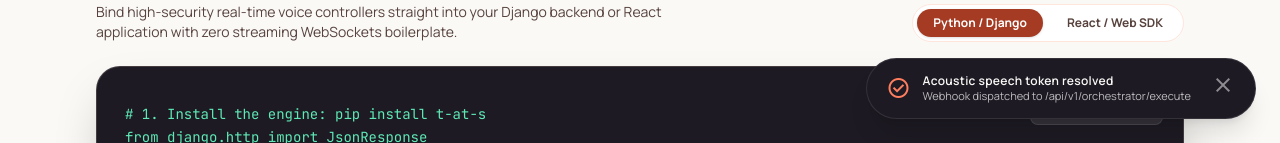
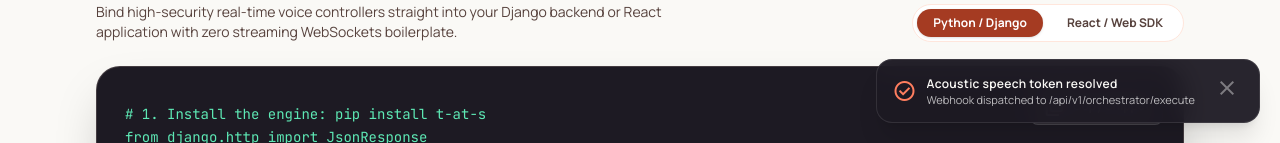
Before and after one commit to hellot12345678/T-AT-S, a React (Vite) app in the folder frontend/: page / in a window 1280 px wide. Both pictures are taken after a click on the button "#1". Shown: the part 1262-1405 px from the top of the page. Built offline with nearby package versions, Linux system fonts and the light colour scheme; no server answers.

Commit message:
Cap toast popups to latest 5 with compact queue management during rapid bulk actions

```diff
--- a/frontend/src/App.tsx
+++ b/frontend/src/App.tsx
@@ -46,12 +46,18 @@ export default function App() {
   const [activeAppId, setActiveAppId] = useState<string>(() => localStorage.getItem('tats_active_app_id') || '');
   const [toasts, setToasts] = useState<ToastMessage[]>([]);
 
+  const MAX_TOASTS = 5;
+
   const addToast = (title: string, description?: string, type: 'success' | 'info' | 'warning' = 'success') => {
     const id = `toast_${Date.now()}_${Math.random().toString(36).substring(2, 5)}`;
-    setToasts((prev) => [...prev, { id, title, description, type }]);
+    setToasts((prev) => {
+      // Keep strictly the latest (MAX_TOASTS - 1) before appending the new toast so count never exceeds 5
+      const trimmed = prev.length >= MAX_TOASTS ? prev.slice(prev.length - (MAX_TOASTS - 1)) : prev;
+      return [...trimmed, { id, title, description, type }];
+    });
     setTimeout(() => {
       setToasts((prev) => prev.filter((t) => t.id !== id));
-    }, 4200);
+    }, 3600);
   };
 
   const dismissToast = (id: string) => {
--- a/frontend/src/components/Toast.tsx
+++ b/frontend/src/components/Toast.tsx
@@ -7,33 +7,46 @@ interface ToastProps {
 }
 
 export const ToastContainer: React.FC<ToastProps> = ({ toasts, onDismiss }) => {
-  if (toasts.length === 0) return null;
+  // Enforce strictly max 5 toasts visible simultaneously
+  const visibleToasts = toasts.slice(-5);
+  if (visibleToasts.length === 0) return null;
 
   return (
-    <div className="fixed bottom-6 right-6 z-50 flex flex-col gap-2 pointer-events-none">
-      {toasts.map((toast) => (
+    <div className="fixed bottom-5 right-5 z-50 flex flex-col items-end gap-2 pointer-events-none max-w-sm sm:max-w-md w-full px-3 sm:px-0">
+      {visibleToasts.map((toast) => (
         <div
           key={toast.id}
-          className="pointer-events-auto flex items-center gap-3 px-5 py-3.5 rounded-full bg-[#1D1A23] text-[#FAF9F6] shadow-xl border border-white/10 transition-all transform animate-in fade-in slide-in-from-bottom-3 duration-200"
+          className="pointer-events-auto flex items-center justify-between gap-3 px-4 py-3 rounded-2xl bg-[#1D1A23]/95 backdrop-blur-md text-[#FAF9F6] shadow-xl border border-white/10 transition-all transform animate-in fade-in slide-in-from-bottom-2 duration-150 w-auto max-w-full"
         >
-          <span className="material-symbols-outlined text-[20px] text-[#FF7E5F]">
+          <div className="flex items-center gap-2.5 min-w-0">
+            <span
+              className={`material-symbols-outlined text-[19px] shrink-0 ${
+                toast.type === 'warning'
+                  ? 'text-[#FFAE33]'
+                  : toast.type === 'info'
+                  ? 'text-[#00C2FF]'
+                  : 'text-[#FF7E5F]'
+              }`}
+            >
               {toast.type === 'warning' ? 'warning' : toast.type === 'info' ? 'info' : 'check_circle'}
             </span>
-          <div className="flex flex-col">
-            <span className="text-xs font-semibold tracking-wide font-['Manrope'] leading-tight">
+            <div className="flex flex-col min-w-0">
+              <span className="text-xs font-semibold tracking-wide font-['Manrope'] leading-tight truncate">
                 {toast.title}
               </span>
               {toast.description && (
-              <span className="text-[11px] text-white/70 font-['Manrope']">
+                <span className="text-[11px] text-white/70 font-['Manrope'] line-clamp-2 leading-tight mt-0.5">
                   {toast.description}
                 </span>
               )}
             </div>
+          </div>
           <button
             onClick={() => onDismiss(toast.id)}
-            className="ml-2 text-white/50 hover:text-white transition-colors"
+            className="text-white/40 hover:text-white transition-colors p-1 shrink-0 ml-1 rounded-lg hover:bg-white/10"
+            title="Dismiss notification"
           >
-            <span className="material-symbols-outlined text-[16px]">close</span>
+            <span className="material-symbols-outlined text-[15px]">close</span>
           </button>
         </div>
       ))}
```
Lines whose indentation alone changed are shown as unchanged.
